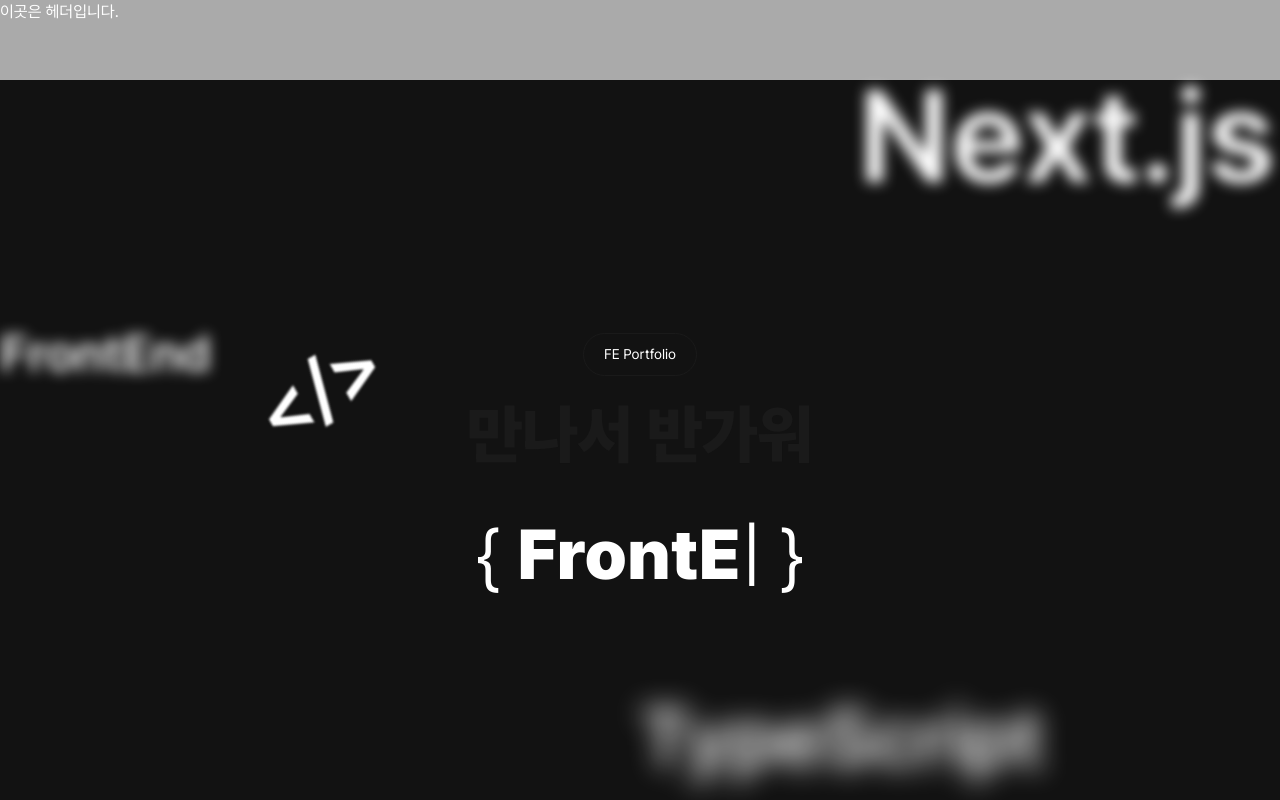
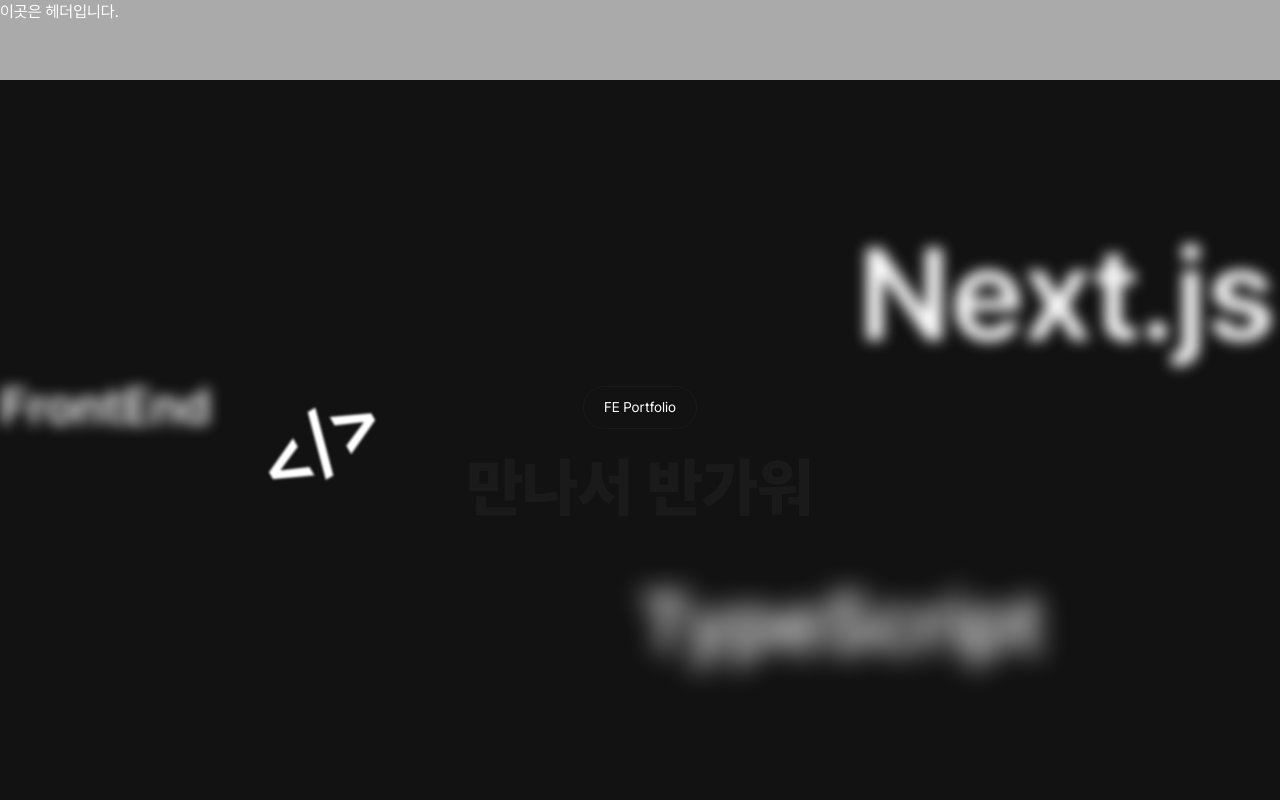
Before and after one commit to Junmovo/Konikong, a Next.js app: page / in a window 1280 px wide. Shown: the top 800 px of the page. Built offline with nearby package versions, Linux system fonts and the light colour scheme.

Commit message:
Test: 배포에러

```diff
--- a/src/app/(main)/MainContents.tsx
+++ b/src/app/(main)/MainContents.tsx
@@ -5,23 +5,23 @@
 import * as S from '@/styles/mainStyles';
 
 export default function MainContents(): JSX.Element {
-  const el = useRef<HTMLSpanElement>(null);
-  useEffect(() => {
-    const typed = new Typed(el.current, {
-      strings: ['Design', 'Publisher', 'JavaScript', 'FrontEnd', 'React', 'TypeScript', 'Next.js'],
-      typeSpeed: 50,
-      loop: true,
-      smartBackspace: true,
-      fadeOut: true,
-      fadeOutClass: 'typed-fade-out',
-      fadeOutDelay: 500,
-    });
+  // const el = useRef<HTMLSpanElement>(null);
+  // useEffect(() => {
+  //   const typed = new Typed(el.current, {
+  //     strings: ['Design', 'Publisher', 'JavaScript', 'FrontEnd', 'React', 'TypeScript', 'Next.js'],
+  //     typeSpeed: 50,
+  //     loop: true,
+  //     smartBackspace: true,
+  //     fadeOut: true,
+  //     fadeOutClass: 'typed-fade-out',
+  //     fadeOutDelay: 500,
+  //   });
 
-    return () => {
-      // Destroy Typed instance during cleanup to stop animation
-      typed.destroy();
-    };
-  }, []);
+  //   return () => {
+  //     // Destroy Typed instance during cleanup to stop animation
+  //     typed.destroy();
+  //   };
+  // }, []);
 
   return (
     <>
@@ -33,9 +33,7 @@
           <S.TypeScript>TypeScript</S.TypeScript>
           <S.TitleCircle>FE Portfolio</S.TitleCircle>
           <S.Title>만나서 반가워</S.Title>
-          <S.TypeTextwrap>
-            {'{'} <S.TypedText ref={el} /> {'}'}
-          </S.TypeTextwrap>
+          <S.TypeTextwrap>{/* {'{'} <S.TypedText ref={el} /> {'}'} */}</S.TypeTextwrap>
         </S.InnerTextwrap>
       </S.MainWrapper>
     </>
```
